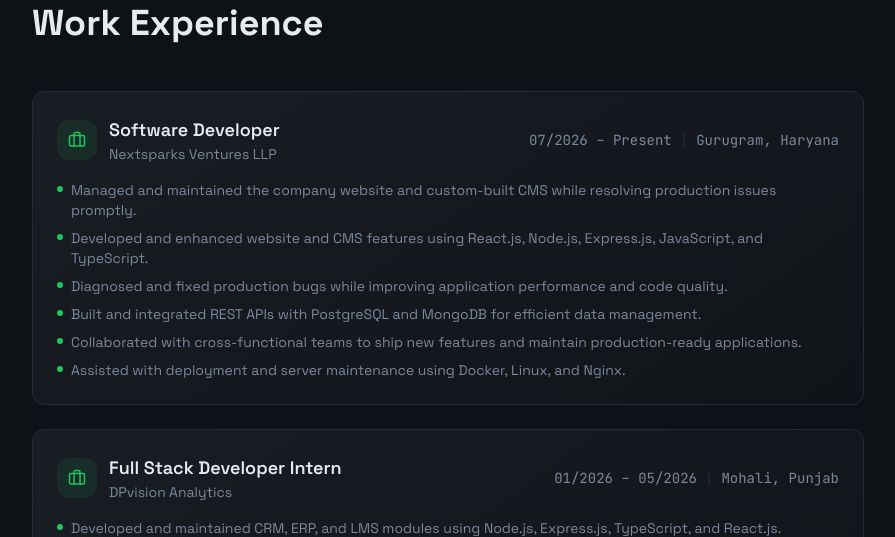
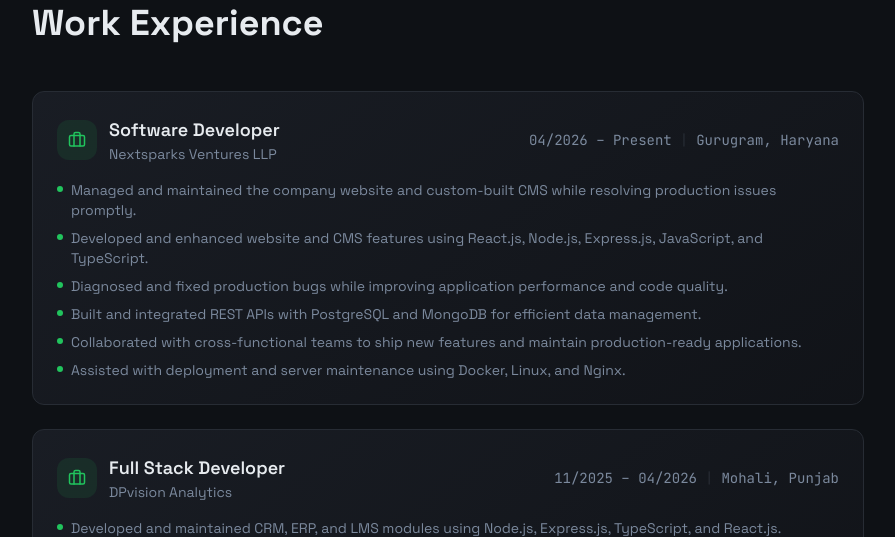
Before and after one commit to itsdevsharma/portfolio, a React (Vite) app in the folder frontend/: page / in a window 1280 px wide. Shown: the part 3400-3937 px from the top of the page, without its empty margins (192-1087 px from the left). Built offline with nearby package versions, Linux system fonts and the light colour scheme; no server answers; the HTML template or start-up script is replaced by a standard one.

Commit message:
portfolio edited 2

```diff
--- a/frontend/src/components/ExperienceSection.tsx
+++ b/frontend/src/components/ExperienceSection.tsx
@@ -4,7 +4,7 @@ const roles = [
   {
     title: "Software Developer",
     company: "Nextsparks Ventures LLP",
-    timeframe: "07/2026 – Present",
+    timeframe: "04/2026 – Present",
     location: "Gurugram, Haryana",
     highlights: [
       "Managed and maintained the company website and custom-built CMS while resolving production issues promptly.",
@@ -16,9 +16,9 @@ const roles = [
     ],
   },
   {
-    title: "Full Stack Developer Intern",
+    title: "Full Stack Developer",
     company: "DPvision Analytics",
-    timeframe: "01/2026 – 05/2026",
+    timeframe: "11/2025 – 04/2026",
     location: "Mohali, Punjab",
     highlights: [
       "Developed and maintained CRM, ERP, and LMS modules using Node.js, Express.js, TypeScript, and React.js.",
```
